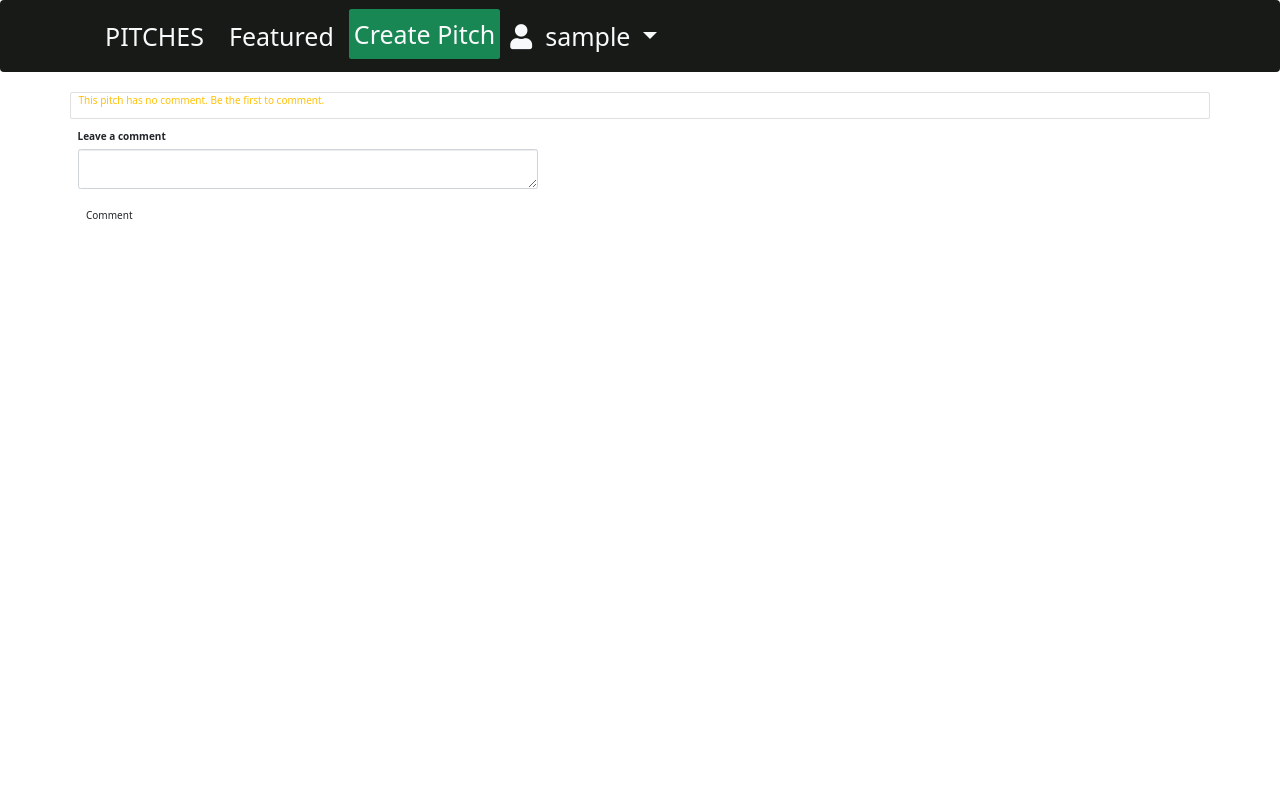
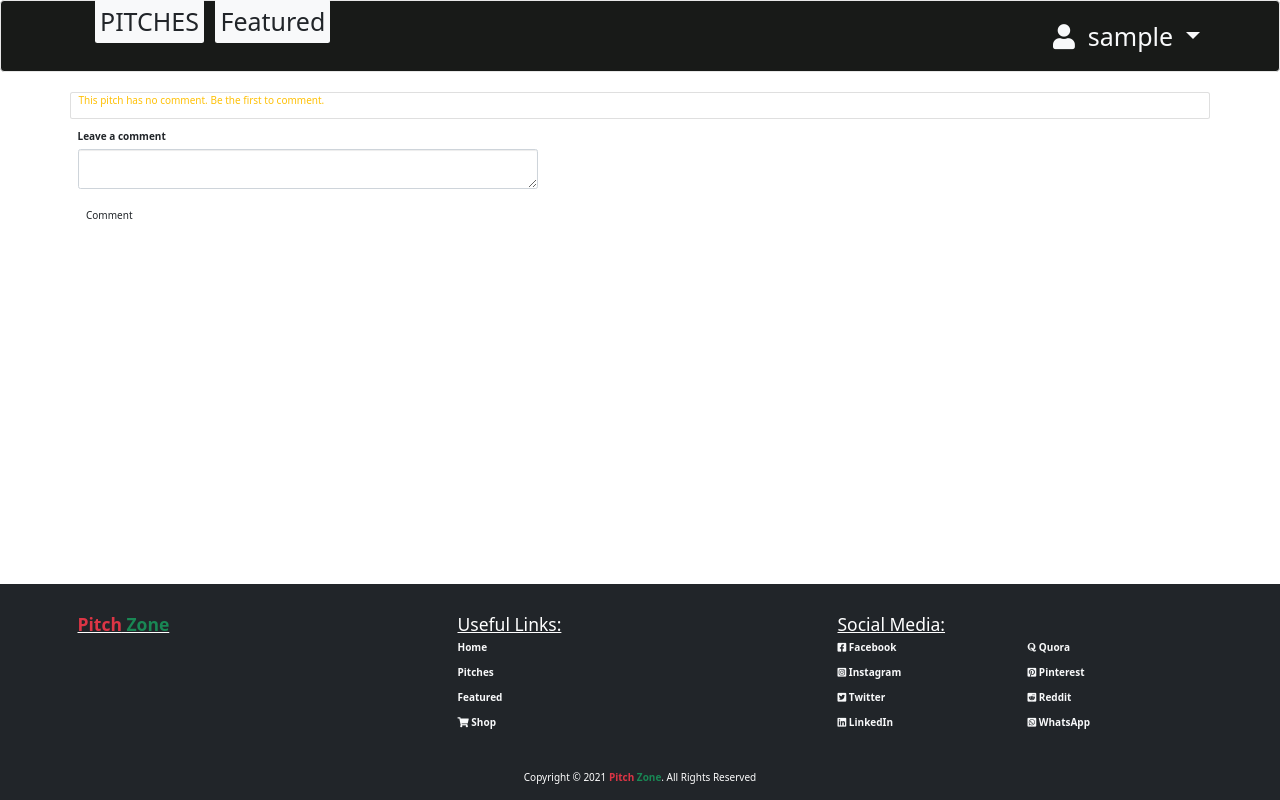
Before and after one commit to LawiOtieno/pitches-zone, a Flask app: page /comment/1 in a window 1280 px wide. Run offline with Flask 2, Linux system fonts and the light colour scheme; the visitor is signed in with stand-in values (Sample User, id 1); data comes from the database, SQL or seed files in the repository; data that the repository does not hold is empty; some libraries are stand-ins or nearby versions.

Commit message:
navbar & footer updated

```diff
--- a/app/templates/auth/login.html
+++ b/app/templates/auth/login.html
@@ -15,10 +15,14 @@
       {% endfor %}
       <!-- Login form -->
       {{wtf.quick_form(login_form)}}
-      <p> Don't have an account? <a href="{{url_for('auth.register')}}">Sign up here</a></p>
+      <p> Don't have an account? <a href="{{url_for('auth.register')}}"><button class="btn bg-primary">Sign up here</button></a></p>
      </div>
      <div class="col-md-2"> </div>
     </div>
 </div>
 
+
+<!-- Footer Here -->
+{% include 'footer.html' %}
+
 {% endblock%}
--- a/app/templates/base.html
+++ b/app/templates/base.html
@@ -5,7 +5,6 @@
 <link rel="stylesheet" href="{{url_for('static',filename='css/bootstrap.min.css')}}" />
 <link rel="stylesheet" href="https://pro.fontawesome.com/releases/v5.10.0/css/all.css"
 integrity="sha384-AYmEC3Yw5cVb3ZcuHtOA93w35dYTsvhLPVnYs9eStHfGJvOvKxVfELGroGkvsg+p" crossorigin="anonymous" />
-<!-- <link rel="stylesheet" href="{{url_for('static',filename='css/index.css')}}"/> -->
 <link href='http://fonts.googleapis.com/css?family=Open+Sans+Condensed:300' rel='stylesheet' type='text/css'>
 <script src="{{url_for('static',filename='js/bootstrap.min.js')}}"></script>
 {% endblock %}
--- a/app/templates/comment.html
+++ b/app/templates/comment.html
@@ -1,15 +1,8 @@
 {% extends 'base.html'%}
 {% import 'bootstrap/wtf.html' as wtf %}
 
-<!-- Styles block -->
-{% block styles%}
- {{ super() }}
-  <link rel="stylesheet" href="{{url_for('static',filename='css/index.css')}}"/>
-  <link href='http://fonts.googleapis.com/css?family=Open+Sans+Condensed:300' rel='stylesheet' type='text/css'>
-{% endblock %}
-
 {% block content %}
-<div class="container" id="allcomments">
+<div class="container">
   <div class="row">
 
     {% if all_comments %}
@@ -42,4 +35,7 @@
   {%endif%}
 </div>
 
+
+<!-- Footer Here -->
+{% include 'footer.html' %}
 {% endblock%}
--- /dev/null
+++ b/app/templates/footer.html
@@ -0,0 +1,55 @@
+<!-- FOOTER AREA -->
+<footer class="text-white bg-dark pt-5 pb-2 fixed-bottom">
+    <div class="container">
+        <div class="row">
+            <div class="col">
+                <div>
+                  <h3 class="text-decoration-underline"><strong><span class="text-danger">Pitch</span><span class="text-success"> Zone</span></strong></h3>
+                </div>
+
+                <div>
+                  <!-- Web Statistics Here -->
+                   <!-- <a href='http://www.freevisitorcounters.com'>freevisitorcounterss Homepage</a> <script type='text/javascript' src='https://www.freevisitorcounters.com/auth.php?id=0f4aee70719d9f5ef118384dfa344e600c81550a'></script>
+                   <script type="text/javascript" src="https://www.freevisitorcounters.com/en/home/counter/859088/t/0"></script> -->
+                </div>
+            </div>
+
+            <!-- Links To Different Parts & Pages -->
+            <div class="col">
+                <div class="">
+                    <h3 class="text-decoration-underline">Useful Links:</h3>
+                </div>
+                <div class="col" id="footer-links">
+                    <p class=""><a class="text-light text-decoration-none" href="/"><strong>Home</strong></a></p>
+                    <p><a class="text-light text-decoration-none" href="{{url_for('main.index')}}"><strong>Pitches</strong></a></p>
+                    <p><a class="text-light text-decoration-none" href="{{url_for('main.index')}}"><strong>Featured</strong></a></p>
+                    <p><a class="text-light text-decoration-none" href="https://streetgm.gumroad.com/" target="_blank"><i class="fas fa-shopping-cart"></i> <strong> Shop</strong></a></p>
+                </div>
+            </div>
+
+            <!-- Social Media Linked -->
+            <div class="col">
+                <div class="">
+                    <h3 class="text-decoration-underline">Social Media:</h3>
+                </div>
+                <div class="row">
+                    <div class="col" id="footer-links">
+                        <p><a class="text-light text-decoration-none" href="https://www.facebook.com/streetgrandmaster" target="_blank"><span id="socialMedia"><i class="fab fa-facebook-square"></i></span> <strong> Facebook</strong></a></p>
+                        <p><a class="text-light text-decoration-none" href="https://www.instagram.com/streetgrandmaster" target="_blank"><span id="socialMedia"><i class="fab fa-instagram-square"></i></span> <strong> Instagram</strong></a></p>
+                        <p><a class="text-light text-decoration-none" href="https://www.twitter.com/LawiGrandmaster" target="_blank"><i class="fab fa-twitter-square"></i> <strong> Twitter</strong></a></p>
+                        <p><a class="text-light text-decoration-none" href="https://www.linkedin.com/in/streetgrandmaster" target="_blank"><i class="fab fa-linkedin"></i> <strong> LinkedIn</strong></a></p>
+                    </div>
+                    <div class="col" id="footer-links">
+                        <p><a class="text-light text-decoration-none" href="https://www.quora.com/profile/Lawi-Otieno" target="_blank"><i class="fab fa-quora"></i> <strong> Quora</strong></a></p>
+                        <p><a class="text-light text-decoration-none" href="https://www.pinterest.com/streetgrandmaster" target="_blank"><i class="fab fa-pinterest-square"></i> <strong> Pinterest</strong></a></p>
+                        <p><a class="text-light text-decoration-none" href="https://www.reddit.com/user/streetgm" target="_blank"><i class="fab fa-reddit-square"></i> <strong> Reddit</strong></a></p>
+                        <p><a class="text-light text-decoration-none" href="https://www.wa.me/+254708581688" target="_blank"><i class="fab fa-whatsapp-square"></i> <strong> WhatsApp</strong></a></p>
+                    </div>
+                </div>
+            </div>
+        </div>
+        <div class="text-center pt-5" id="footer-links">
+            <p>Copyright &copy; <script>document.write(new Date().getFullYear())</script> <a class="text-light text-decoration-none" href="/"><strong><span class="text-danger">Pitch</span><span class="text-success"> Zone</span></strong>.</a> All Rights Reserved</p>
+        </div>
+    </div>
+</footer>
--- a/app/templates/index.html
+++ b/app/templates/index.html
@@ -30,7 +30,7 @@
         <div class="col-md-6">
             <h2 class="bg-info text-center p-2">Forex Pitches</h2>
             <div id="religion">
-                {{ macro.showPitch(coding) }}
+                {{ macro.showPitch(forex) }}
             </div>
 
             <br><br>
@@ -42,4 +42,7 @@
         </div>
     </div>
 </div>
+
+<!-- Footer Here -->
+{% include 'footer.html' %}
 {% endblock %}
--- a/app/templates/macros.html
+++ b/app/templates/macros.html
@@ -19,7 +19,7 @@
                 <span>
                     <a class="text-decoration-none text-dark" href="{{url_for('main.comment',pitch_id = pitch.id)}}">
                         <i class="fas fa-comment"></i>
-                        Write Comment: {{pitch.comment.count()}}
+                        Comment: {{pitch.comment.count()}}
                     </a>
                 </span>
             </li>
--- a/app/templates/navbar.html
+++ b/app/templates/navbar.html
@@ -1,4 +1,4 @@
-<nav class="navbar navbar-expand-lg text-light display-6" style="background-color: #181a18;">
+<nav class="navbar navbar-default text-light display-6" style="background-color: #181a18;">
   <div class="container">
     <!-- Responsive navbar -->
     <div class="navbar-header">
@@ -13,32 +13,30 @@
     </div>
     <!-- Collect the nav links, forms, and other content for toggling -->
     <div class="collapse navbar-collapse" id="bs-example-navbar-collapse-1">
-      <a class="nav-link text-light text-decoration-none m-1" href="/">PITCHES</a>
-      <a class="nav-link text-light text-decoration-none m-1" href="{{url_for('main.index')}}">Featured</a>
+      <div class="d-inline">
+        <a class="nav-item bg-light rounded text-dark text-decoration-none m-1 p-2" href="/"><strong>PITCHES</strong></a>
+        <a class="nav-item bg-light rounded text-dark text-decoration-none m-1 p-2" href="{{url_for('main.index')}}">Featured</a>
+      </div>
 
 
-      <ul class="nav navbar-nav navbar-right">
-        <li class="">
+
+      <ul class="nav navbar-nav d-inline navbar-right">
+
         {% if current_user.is_authenticated %}
-        <li class="nav-item">
-          <a class="nav-link bg-success rounded text-light text-decoration-none m-1"
-            href="{{url_for('main.new_pitch')}}">Create Pitch</a>
-        </li>
         <li class="nav-item dropdown">
-          <a class="nav-link dropdown-toggle text-light text-decoration-none m-1" style='margin-right:30px'
-            data-toggle="dropdown" aria-haspopup="true" aria-expanded="false">
+          <a class="nav-link dropdown-toggle text-light text-decoration-none m-1" data-toggle="dropdown" aria-haspopup="true" aria-expanded="false">
             <i class="fas fa-user"></i>&nbsp;
             <strong>{{current_user.username}}</strong>
           </a>
           <div class="dropdown-menu dropdown-menu-right dropdown-info" aria-labelledby="navbarDropdownMenuLink-4">
-            <a class="dropdown-item" href="{{url_for('main.profile',name=current_user.username)}}">
+            <a class="dropdown-item text-light bg-dark text-decoration-none m-1" href="{{url_for('main.profile',name=current_user.username)}}">
               <i class="far fa-user"></i>&nbsp;
               <span>My account</span>
             </a>
 
             <br>
 
-            <a class="dropdown-item" href="{{url_for('auth.logout')}}">
+            <a class="dropdown-item text-light bg-dark text-decoration-none m-1" href="{{url_for('auth.logout')}}">
               <i class="fas fa-sign-out-alt"></i>&nbsp;
               <span>Logout</span>
             </a>
@@ -46,12 +44,13 @@
         </li>
         {% else %}
         <li class="nav-item">
-          <a class="nav-link" href="{{url_for('auth.login')}}" style='margin-right:30px'>
+          <a class="nav-link text-light bg-dark text-decoration-none m-1" href="{{url_for('auth.login')}}" style='margin-right:30px'>
             <i class="fas fa-sign-in-alt"></i>&nbsp;
-            <strong>Log In</strong></a>
+            <strong>Log In</strong>
+          </a>
         </li>
         <li class="nav-item">
-          <a style='margin-right:30px' class="nav-link" href="{{url_for('auth.login')}}">
+          <a class="nav-link text-light bg-dark text-decoration-none m-1" href="{{url_for('auth.login')}}">
             <i class="fas fa-user-plus"></i></i>&nbsp;
             <strong>Sign Up</strong>
           </a>
--- a/app/templates/new_pitch.html
+++ b/app/templates/new_pitch.html
@@ -16,4 +16,8 @@
   </div>
 </div>
 
+
+<!-- Footer Here -->
+{% include 'footer.html' %}
+
 {% endblock%}
--- a/app/templates/profile/profile.html
+++ b/app/templates/profile/profile.html
@@ -47,4 +47,8 @@
 
 </div>
 </div>
+
+<!-- Footer Here -->
+{% include 'footer.html' %}
+
 {% endblock %}
--- a/app/templates/profile/update.html
+++ b/app/templates/profile/update.html
@@ -5,4 +5,9 @@
 <div class="container">
   {{wtf.quick_form(form)}}
 </div>
+
+
+<!-- Footer Here -->
+{% include 'footer.html' %}
+
 {% endblock %}
--- a/manage.py
+++ b/manage.py
@@ -30,7 +30,7 @@ def test():
 
 @manager.shell
 def make_shell_context():
-    return dict(app = app,db = db,User = User,Role = Role,Pitch = Pitch,Comment = Comment,Upvote = Upvote,Downvote = Downvote) #,Pitch=Pitch, Comment=Comment     ,Pitches=Pitches, Coding = Coding,Business = Business,Forex=Forex,Religion = Religion
+    return dict(app = app,db = db,User = User,Role = Role,Pitch = Pitch,Comment = Comment,Upvote = Upvote,Downvote = Downvote) #
 
 if __name__ == '__main__':
     manager.run()
```
Also changed, not shown: app/templates/auth/register.html (+3 -9 lines), app/templates/fourOwfour.html (+5 -2 lines).
